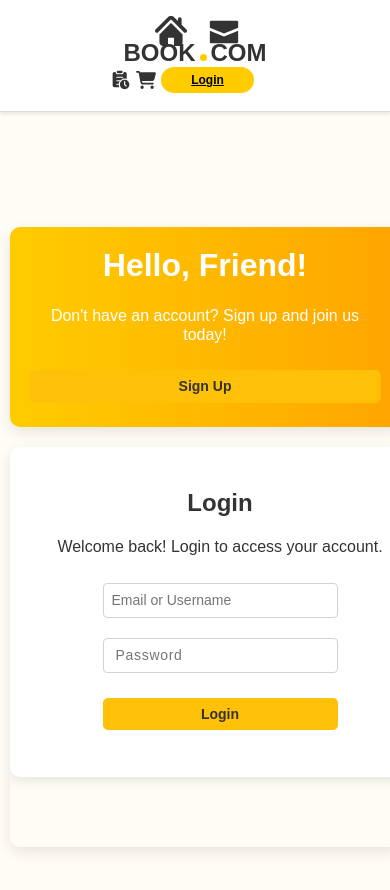
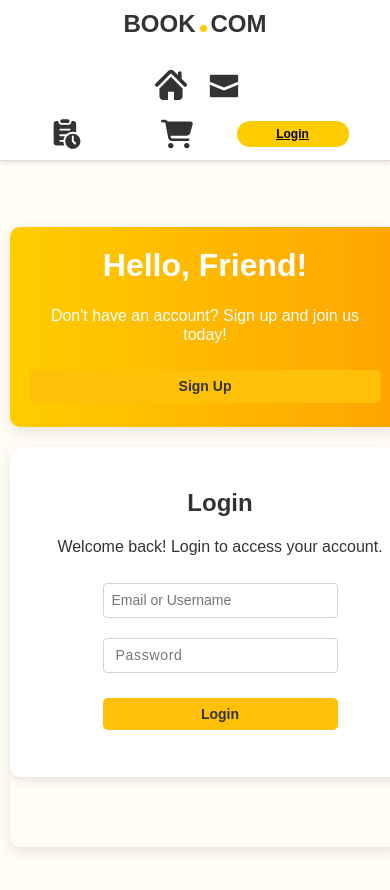
Before and after one commit to kevinkwok6208/csci3100_D7, a React (Create React App) app in the folder frontend/: page /auth in a window 390 px wide. Shown: the top 890 px of the page. Built offline with nearby package versions, Linux system fonts and the light colour scheme.

Commit message:
Fixed Navigation Bar Icon, Sales-analytics pages' date conversion and fileter out Null Category from Home Page

```diff
--- a/frontend/src/App.css
+++ b/frontend/src/App.css
@@ -1,18 +1,15 @@
 /* Top Bar */
 /* Modify the top-bar to use flex-direction: column */
-/* Top Bar */
 .top-bar {
   display: flex;
-  justify-content: space-between; /* Space items evenly */
-  align-items: center; /* Center items vertically */
+  flex-direction: column; /* Change to column layout */
+  align-items: center;
   background-color: #fff;
   padding: 15px 30px;
   border-bottom: 1px solid #ddd;
-  position: relative; /* Needed for centering the logo */
-  flex-wrap: nowrap; /* Prevent wrapping */
+  position: relative;
+  gap: 20px;
 }
-
-
 
 /* User Actions (Right Side) */
 .user-actions {
@@ -31,10 +28,10 @@
   font-weight: bold;
   color: #333;
   text-decoration: none;
-  position: absolute; /* Position the logo absolutely */
-  left: 50%; /* Move the logo halfway across the bar */
-  transform: translateX(-50%); /* Adjust for the logo's width to center it */
-  margin-bottom: 0; /* Remove extra spacing below the logo */
+  position: static; /* Remove absolute positioning */
+  transform: none; /* Remove transform */
+  margin-bottom: 10px;
+  order: 1; /* Make sure logo appears first */
 }
 
 .logo:hover {
@@ -131,7 +128,7 @@
 .shopping-cart,
 .user-management-button,
 .product-management-button,
-.sales-analytics-button{
+.sales-analytics-button {
   display: flex;
   align-items: center; /* Vertically align the icons */
   justify-content: center; /* Center the icons horizontally */
@@ -152,7 +149,7 @@
 .shopping-cart:hover,
 .user-management-button:hover,
 .product-management-button:hover,
-.sales-analytics-button:hover{
+.sales-analytics-button:hover {
   color: #ffcc00; /* Highlight the icon on hover */
   transform: scale(1.1); /* Slightly enlarge on hover */
 }
@@ -182,11 +179,12 @@
   fill: currentColor; /* Use the current text color */
 }
 
-.sales-analytics-button svg {
+.sales-analytics-button svg{
   width: 32px; /* Adjust the icon width */
   height: 32px; /* Adjust the icon height */
   fill: currentColor; /* Use the current text color */
 }
+
 /* Username (after login) */
 .username {
   background-color: #ffcc00; /* Same yellow background as the login button */
@@ -230,17 +228,34 @@
   }
 
   .user-actions {
-    gap: 5px; /* Reduce spacing between items */
+    gap: 10px; /* Reduce spacing between items */
   }
 
   .order-history,
   .shopping-cart,
   .login-button,
   .username {
-    min-width: 20px; /* Adjust button width for smaller screens */
+    min-width: 100px; /* Adjust button width for smaller screens */
     font-size: 12px; /* Reduce font size */
-    padding: 8px 8px; /* Reduce padding */
+    padding: 8px 15px; /* Reduce padding */
   }
+}
+
+/* Add this to your existing App.css file */
+
+/* For Sales Analytics text */
+.sales-analytics {
+  font-size: 0.75rem;
+  line-height: 1.2;
+  text-align: center;
+  color: #333;
+  text-decoration: none;
+  font-weight: bold;
+  transition: color 0.3s;
+}
+
+.sales-analytics:hover {
+  color: #ffcc00;
 }
 
 /* Admin button style */
@@ -454,8 +469,7 @@ header .login-button,
 header .user-management-button,
 header .product-management-button,
 header .contact-us-button,
-header .home-button
-header .sales-analytics-button{
+header .home-button {
   margin: 0 !important;
   padding: 0px !important;
 }
@@ -473,32 +487,17 @@ header a:nth-child(3) svg {
   padding: 2px !important;
 }
 
-
+/* Increase the clickable area */
 .user-profile-button,
 .username-button,
 header a:has(svg[data-icon="user"]),
 header button:has(svg[data-icon="user"]),
 header a:nth-child(3) {
-  padding: 6px 18px !important;
+  padding: 6px !important;
   display: flex !important;
   align-items: center !important;
   justify-content: center !important;
-
-  /* Add these constraints */
-  max-width: 100px; /* Maximum width - adjust as needed */
-  overflow: hidden; /* Hide overflow content */
-  text-overflow: ellipsis; /* Add ellipsis (...) for text overflow */
-  white-space: nowrap; /* Prevent text from wrapping */
 }
-
-/* For the text inside the button/link, if it's in a separate element */
-.user-profile-button span,
-.username-button span {
-  overflow: hidden;
-  text-overflow: ellipsis;
-  white-space: nowrap;
-}
-
 
 
 
@@ -519,7 +518,6 @@ header,
   max-width: 100% !important; /* Changed from 100vw */
   overflow-x: hidden !important; /* Prevent horizontal overflow */
   box-sizing: border-box !important;
-  min-height: 80px !important; /* Minimum height for header */
 }
 
 /* Non-sticky header */
--- a/frontend/src/App.js
+++ b/frontend/src/App.js
@@ -25,7 +25,6 @@ import FAQ from "./components/FAQ"
 import ContactUs from "./components/ContactUs";
 import CheckoutStatus from './components/CheckoutStatus';
 import "./App.css";
-
 const ScrollToTop = () => {
   const { pathname } = useLocation();
 
@@ -56,6 +55,9 @@ function App() {
       <ScrollToTop />
       <div className="app-container">
       <header className="top-bar">
+  <Link to="/" className="logo">
+    BOOK<span className="yellow-dot"></span>COM
+  </Link>
   <div className="nav-container">
     <nav className="navigation">
       <ul>
@@ -130,9 +132,6 @@ function App() {
         )}
       </ul>
     </nav>
-                <Link to="/" className="logo">
-          BOOK<span className="yellow-dot"></span>COM
-        </Link>
     <div className="user-actions">
       {/* Order History Button with Paper Icon */}
       <Link to="/order" className="order-history" title="Order History">
--- a/frontend/src/components/SalesAnalytics.jsx
+++ b/frontend/src/components/SalesAnalytics.jsx
@@ -459,7 +459,7 @@ const SalesAnalytics = () => {
                                 <tr key={order.orderId}>
                                     <td>{order.orderId}</td>
                                     <td>{order.Name}</td>
-                                    <td>{new Date(order.createdAt).toLocaleDateString()}</td>
+                                    <td>{new Date(new Date(order.createdAt).getTime() - 8 * 60 * 60 * 1000).toLocaleString()}</td>
                                     <td>${order.totalPrice.toFixed(2)}</td>
                                 </tr>
                             ))}
```
Also changed, not shown: frontend/package.json (+6 -1 lines), 1 other file (tests, documents, lock files or other folders). Lines whose indentation alone changed are shown as unchanged.
